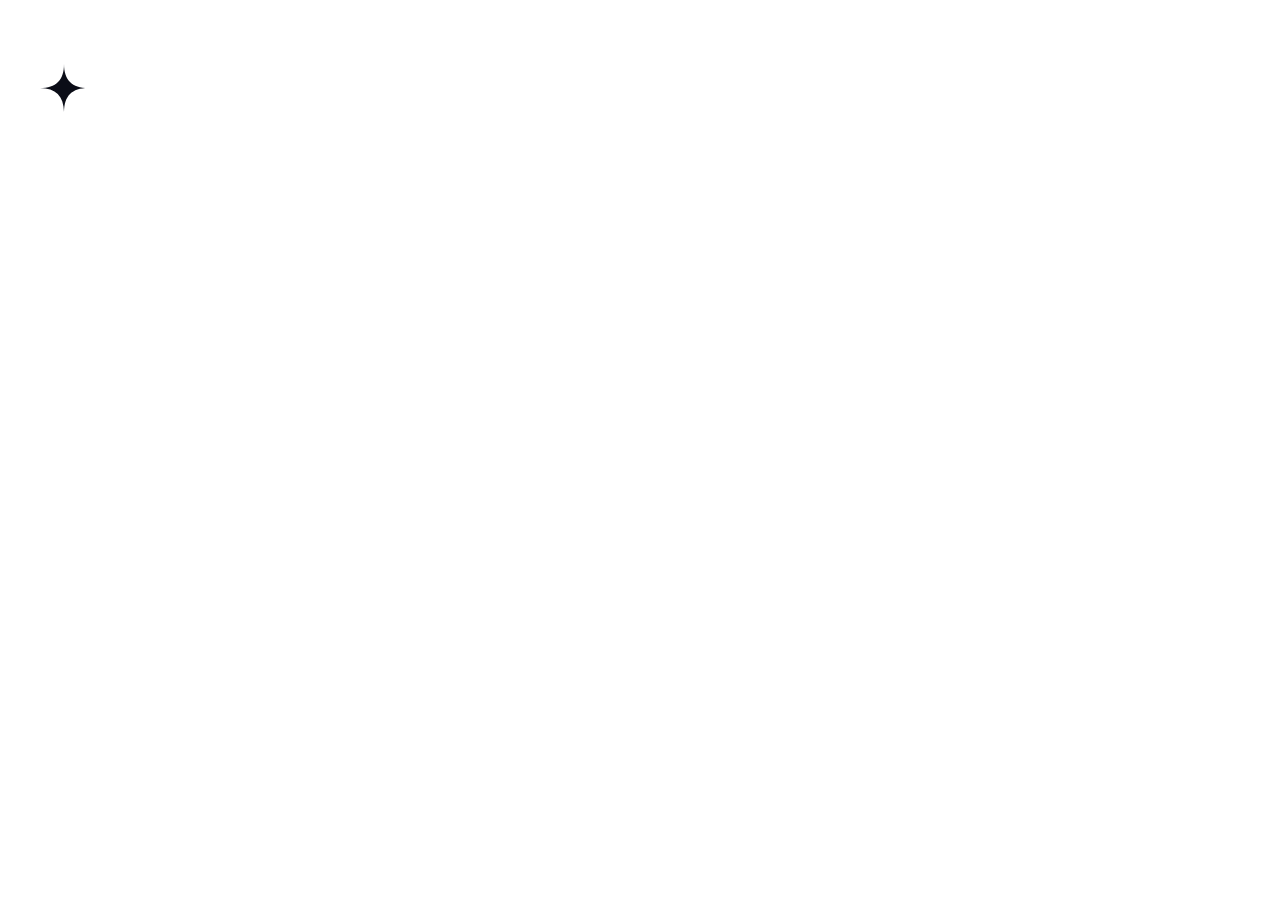
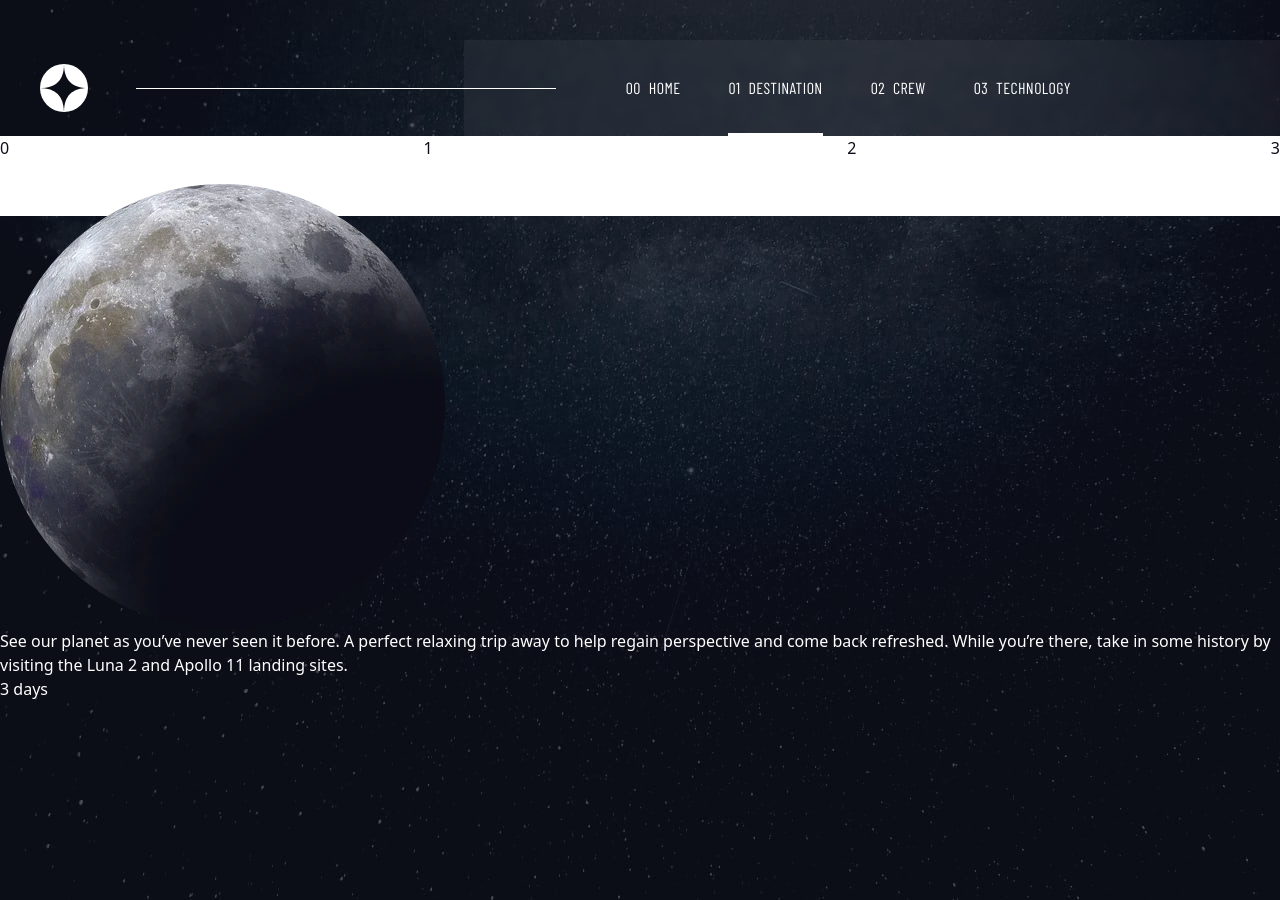
Before and after one commit to Headbwoi/space-tourism-website, a React (Vite) app: page /destination in a window 1280 px wide. Built offline with nearby package versions, Linux system fonts and the light colour scheme; a web font is replaced by a local one.

Commit message:
finally fetched/imported  data

```diff
--- a/src/App.jsx
+++ b/src/App.jsx
@@ -1,11 +1,15 @@
 import { BrowserRouter as Router, Routes, Route } from "react-router-dom"
 import { Home, Destination, Crew, Technology, NotFound } from "./pages"
+import data from "./data.json"
 function App() {
   return (
     <Router>
       <Routes>
         <Route path="/" element={<Home />} />
-        <Route path="/destination" element={<Destination />} />
+        <Route
+          path="/destination"
+          element={<Destination destination={data.destinations} />}
+        />
         <Route path="/crew" element={<Crew />} />
         <Route path="/technology" element={<Technology />} />
         <Route path="*" element={<NotFound />} />
--- a/src/pages/Destination/Destination.jsx
+++ b/src/pages/Destination/Destination.jsx
@@ -1,10 +1,33 @@
 import Navbar from "../../components/NavBar"
+import { useState } from "react"
 
-const Destination = () => {
+const Destination = ({ destination }) => {
+  const [index, setIndex] = useState(0)
+  let data = destination[index]
+
+  window.onload = () => setIndex(0)
+
+  console.log(data.name)
+
   return (
-    <main className="pt-6 lg:pt-10 h-[53.125rem] md:h-[64rem] lg:h-[56.25rem]">
+    <div className="pt-6 lg:pt-10 h-[53.125rem] md:h-[64rem] lg:h-[56.25rem] bg-[url(/assets/destination/background-destination-mobile.jpg)] md:bg-[url(/assets/destination/background-destination-tablet.jpg)] lg:bg-[url(/assets/destination/background-destination-desktop.jpg)] bg-no-repeat bg-cover ">
       <Navbar />
-    </main>
+      <div className="bg-white text-darkBlue h-20 w-full">
+        <div className="flex items-center justify-between">
+          <span onClick={() => setIndex(0)}>0</span>
+          <span onClick={() => setIndex(1)}>1</span>
+          <span onClick={() => setIndex(2)}>2</span>
+          <span onClick={() => setIndex(3)}>3</span>
+        </div>
+
+        <div className="text-white">
+          <h1>{data.name}</h1>
+          <img src={data.images.webp} alt="" />
+          <p>{data.description}</p>
+          <p>{data.travel}</p>
+        </div>
+      </div>
+    </div>
   )
 }
 
```
